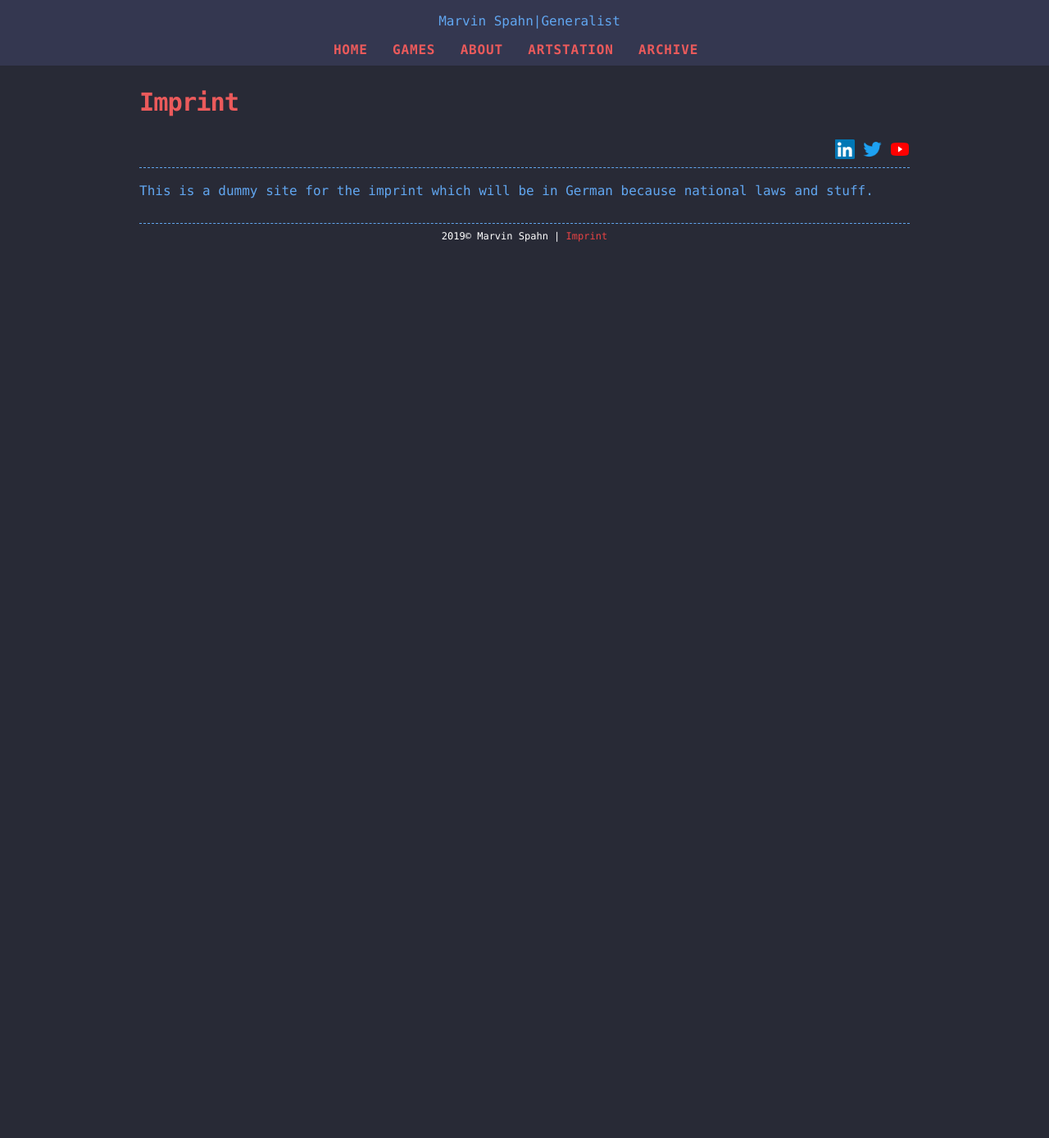
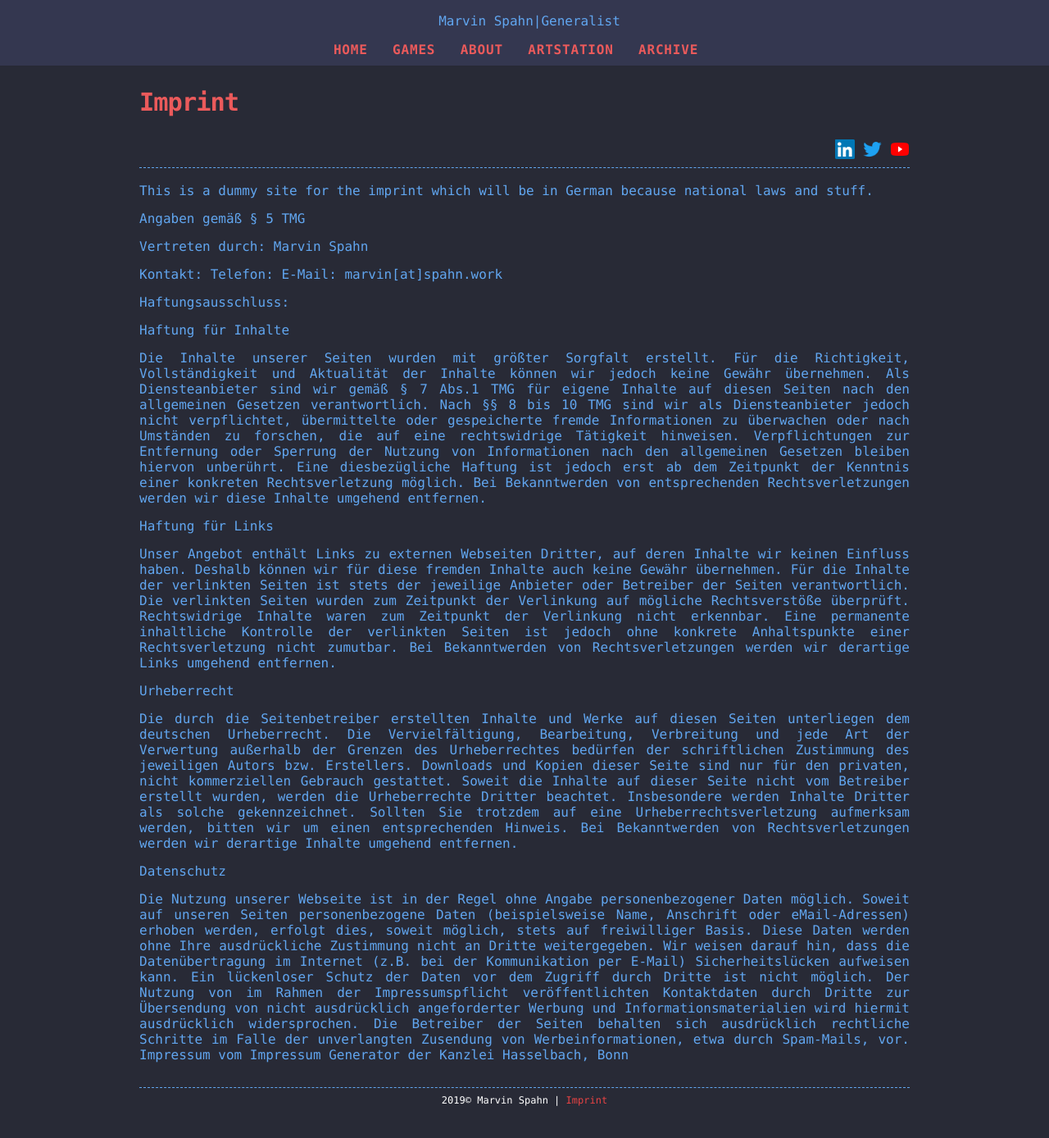
Before and after one commit to git-maspa/git-maspa.github.io, a Jekyll site: the page built from imprint.md, in a window 1280 px wide and 1400 px high. Shown: the top 1388 px of the window at 82% size. Built offline with Jekyll 4.4.1, drawn with Linux system fonts in a browser that asks for light colours; nearby versions of some CDN libraries.

Commit message:
added imprint

```diff
--- a/_config.yml
+++ b/_config.yml
@@ -7,7 +7,8 @@ url: https://git-maspa.github.io
 baseurl: # the sub-path of your site, e.g. /blog/
 
 disqus_shortname: # leave empty if you don't want comments
-google_analytics: false #if set to "true" modify the google_analytycs.html, set to false otherwise
+google_analytics: false
+#if set to "true" modify the google_analytycs.html, set to false otherwise
 
 # Links settings
 links:
--- a/imprint.md
+++ b/imprint.md
@@ -5,3 +5,33 @@ subtitle: All that jazz.
 permalink: /imprint
 ---
 This is a dummy site for the imprint which will be in German because national laws and stuff.
+
+Angaben gemäß § 5 TMG
+
+Vertreten durch:
+Marvin Spahn
+
+Kontakt:
+Telefon:
+E-Mail: marvin[at]spahn.work
+
+Haftungsausschluss:
+
+Haftung für Inhalte
+
+Die Inhalte unserer Seiten wurden mit größter Sorgfalt erstellt. Für die Richtigkeit, Vollständigkeit und Aktualität der Inhalte können wir jedoch keine Gewähr übernehmen. Als Diensteanbieter sind wir gemäß § 7 Abs.1 TMG für eigene Inhalte auf diesen Seiten nach den allgemeinen Gesetzen verantwortlich. Nach §§ 8 bis 10 TMG sind wir als Diensteanbieter jedoch nicht verpflichtet, übermittelte oder gespeicherte fremde Informationen zu überwachen oder nach Umständen zu forschen, die auf eine rechtswidrige Tätigkeit hinweisen. Verpflichtungen zur Entfernung oder Sperrung der Nutzung von Informationen nach den allgemeinen Gesetzen bleiben hiervon unberührt. Eine diesbezügliche Haftung ist jedoch erst ab dem Zeitpunkt der Kenntnis einer konkreten Rechtsverletzung möglich. Bei Bekanntwerden von entsprechenden Rechtsverletzungen werden wir diese Inhalte umgehend entfernen.
+
+Haftung für Links
+
+Unser Angebot enthält Links zu externen Webseiten Dritter, auf deren Inhalte wir keinen Einfluss haben. Deshalb können wir für diese fremden Inhalte auch keine Gewähr übernehmen. Für die Inhalte der verlinkten Seiten ist stets der jeweilige Anbieter oder Betreiber der Seiten verantwortlich. Die verlinkten Seiten wurden zum Zeitpunkt der Verlinkung auf mögliche Rechtsverstöße überprüft. Rechtswidrige Inhalte waren zum Zeitpunkt der Verlinkung nicht erkennbar. Eine permanente inhaltliche Kontrolle der verlinkten Seiten ist jedoch ohne konkrete Anhaltspunkte einer Rechtsverletzung nicht zumutbar. Bei Bekanntwerden von Rechtsverletzungen werden wir derartige Links umgehend entfernen.
+
+Urheberrecht
+
+Die durch die Seitenbetreiber erstellten Inhalte und Werke auf diesen Seiten unterliegen dem deutschen Urheberrecht. Die Vervielfältigung, Bearbeitung, Verbreitung und jede Art der Verwertung außerhalb der Grenzen des Urheberrechtes bedürfen der schriftlichen Zustimmung des jeweiligen Autors bzw. Erstellers. Downloads und Kopien dieser Seite sind nur für den privaten, nicht kommerziellen Gebrauch gestattet. Soweit die Inhalte auf dieser Seite nicht vom Betreiber erstellt wurden, werden die Urheberrechte Dritter beachtet. Insbesondere werden Inhalte Dritter als solche gekennzeichnet. Sollten Sie trotzdem auf eine Urheberrechtsverletzung aufmerksam werden, bitten wir um einen entsprechenden Hinweis. Bei Bekanntwerden von Rechtsverletzungen werden wir derartige Inhalte umgehend entfernen.
+
+Datenschutz
+
+Die Nutzung unserer Webseite ist in der Regel ohne Angabe personenbezogener Daten möglich. Soweit auf unseren Seiten personenbezogene Daten (beispielsweise Name, Anschrift oder eMail-Adressen) erhoben werden, erfolgt dies, soweit möglich, stets auf freiwilliger Basis. Diese Daten werden ohne Ihre ausdrückliche Zustimmung nicht an Dritte weitergegeben.
+Wir weisen darauf hin, dass die Datenübertragung im Internet (z.B. bei der Kommunikation per E-Mail) Sicherheitslücken aufweisen kann. Ein lückenloser Schutz der Daten vor dem Zugriff durch Dritte ist nicht möglich.
+Der Nutzung von im Rahmen der Impressumspflicht veröffentlichten Kontaktdaten durch Dritte zur Übersendung von nicht ausdrücklich angeforderter Werbung und Informationsmaterialien wird hiermit ausdrücklich widersprochen. Die Betreiber der Seiten behalten sich ausdrücklich rechtliche Schritte im Falle der unverlangten Zusendung von Werbeinformationen, etwa durch Spam-Mails, vor.
+Impressum vom Impressum Generator der Kanzlei Hasselbach, Bonn
```
Also changed, not shown: archive.html (+19 -19 lines), index.html (+6 -6 lines).
